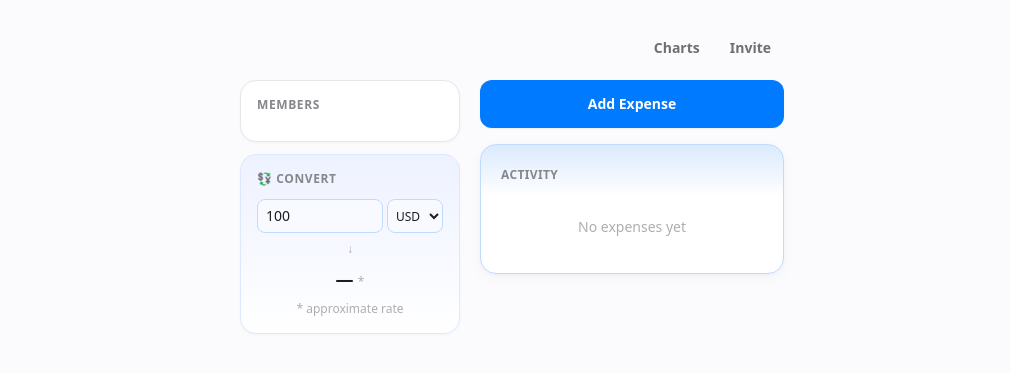
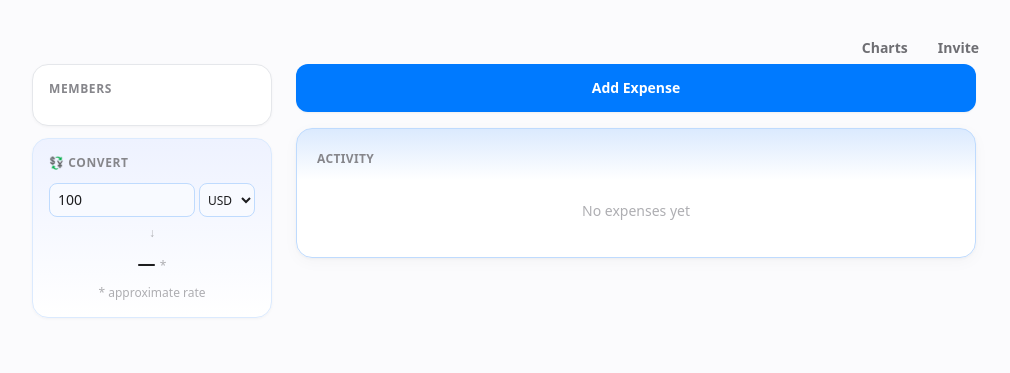
Before and after one commit to jvalin17/frenmo, a Python web app: template app/templates/group/detail.html in a window 1280 px wide. Shown: the part 52-425 px from the top of the page, without its empty margins (128-1138 px from the left). Run offline with Jinja, Linux system fonts and the light colour scheme; the template is opened without the code that fills it, so the values that code supplies are empty; some libraries are stand-ins or nearby versions.

Commit message:
Fix sidebar layout: break out of max-w-xl, 960px wide group page, 680px main content

```diff
--- a/app/templates/group/detail.html
+++ b/app/templates/group/detail.html
@@ -4,16 +4,21 @@
 {% set sym = {"INR": "₹", "USD": "$", "EUR": "€", "GBP": "£", "AED": "د.إ", "JPY": "¥", "CAD": "C$", "AUD": "A$"} %}
 
 <style>
-.group-layout { display: flex; gap: 1.25rem; max-width: 900px; margin: 0 auto; }
-.sidebar { width: 220px; flex-shrink: 0; position: sticky; top: 80px; align-self: flex-start; }
-.main-content { flex: 1; min-width: 0; }
+/* Break out of parent max-w-xl for sidebar layout */
+.group-page { margin-left: calc(-50vw + 50%); margin-right: calc(-50vw + 50%); padding: 0 1rem; }
+.group-layout { display: flex; gap: 1.5rem; max-width: 960px; margin: 0 auto; }
+.sidebar { width: 240px; flex-shrink: 0; position: sticky; top: 80px; align-self: flex-start; }
+.main-content { flex: 1; min-width: 0; max-width: 680px; }
 @media (max-width: 768px) {
+    .group-page { margin-left: 0; margin-right: 0; padding: 0; }
     .group-layout { flex-direction: column; }
     .sidebar { width: 100%; position: static; }
+    .main-content { max-width: 100%; }
 }
 </style>
 
-<div class="flex justify-between items-center mb-4">
+<div class="group-page">
+<div class="flex justify-between items-center mb-4" style="max-width: 960px; margin: 0 auto;">
     <h2 class="text-2xl font-bold">{{ group.name }}</h2>
     <div class="flex gap-1">
         <a href="/groups/{{ group.id }}/charts" class="btn btn-ghost btn-sm">Charts</a>
@@ -216,4 +221,5 @@
 
 </div><!-- end main-content -->
 </div><!-- end group-layout -->
+</div><!-- end group-page -->
 {% endblock %}
```
